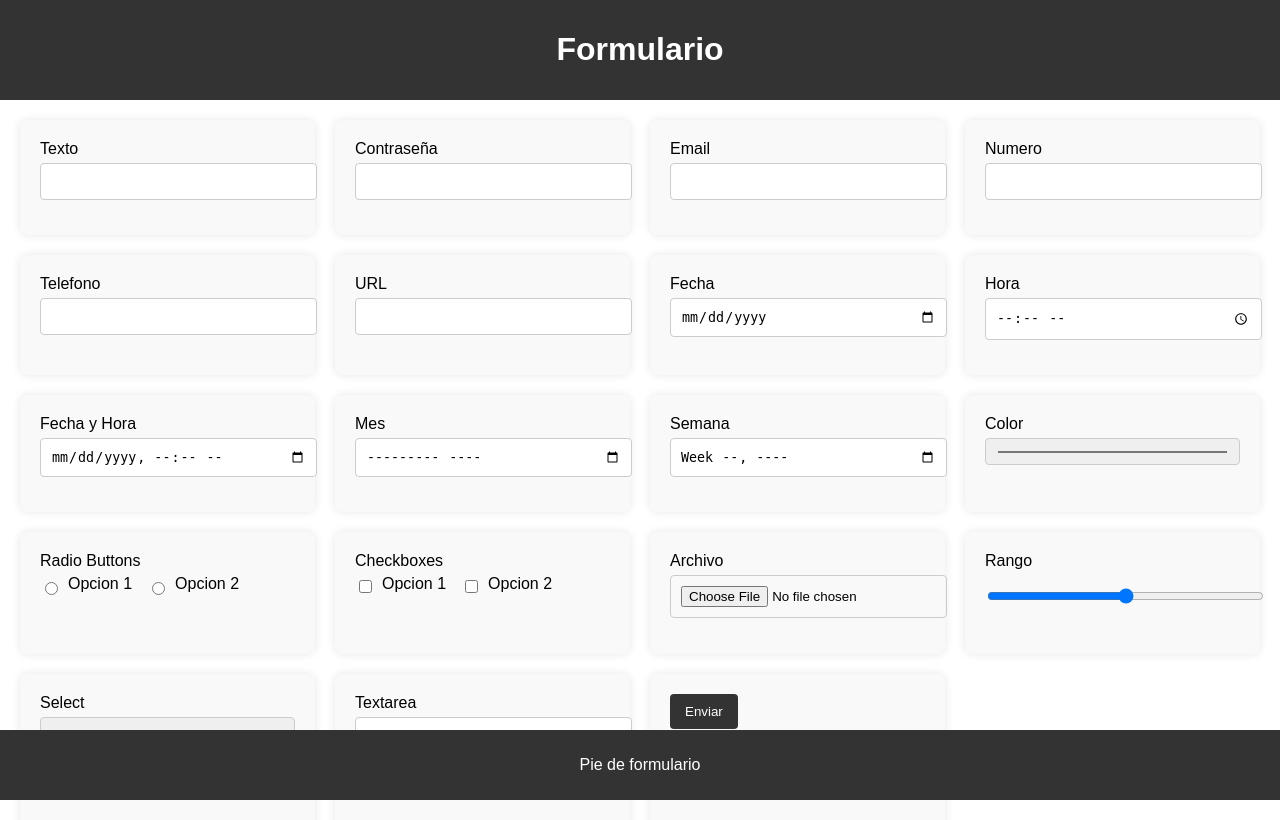
After one commit to NicolasBranca/ProgramacionEnAmbienteDeRedes, a PHP site: page /Css/css27FormsRWD/ in a window 1280 px wide. The commit adds this page. Run offline with PHP 8.4, Linux system fonts and the light colour scheme.

Commit message:
ej27 forms

```diff
--- a/Css/css22CentradoVerticalCajaFlex/estilo.css
+++ b/Css/css22CentradoVerticalCajaFlex/estilo.css
@@ -10,7 +10,7 @@ body {
   margin: 0 auto;
 
   display: flex;
-  justify-content: space-between;
+  justify-content: space-evenly;
   align-items: center;
   flex-wrap: wrap;
 }
--- /dev/null
+++ b/Css/css27FormsRWD/estilo.css
@@ -0,0 +1,87 @@
+body {
+    font-family: Arial, sans-serif;
+    margin: 0;
+    padding: 0;
+    display: flex;
+    flex-direction: column;
+    min-height: 100vh;
+    overflow: hidden;
+}
+header, footer {
+    background-color: #333;
+    color: white;
+    text-align: center;
+    padding: 10px 0;
+}
+footer{
+    position: fixed;
+    bottom: 0;
+    left: 0;
+    right: 0;
+    height: 50px;
+}
+.container {
+    flex: 1;
+    padding: 20px;
+    display: grid;
+    grid-template-columns: repeat(auto-fit, minmax(250px, 1fr));
+    gap: 20px;
+    max-height: calc(100vh - 120px);
+    overflow-y: auto;
+    overflow-x: hidden;
+}
+.form-block {
+    background-color: #f9f9f9;
+    padding: 20px;
+    margin: 0;
+    border-radius: 8px;
+    box-shadow: 0 0 10px rgba(0,0,0,0.1);
+    max-width: 100%;
+}
+.form-group {
+    margin-bottom: 15px;
+}
+.form-group label {
+    display: block;
+    margin-bottom: 5px;
+}
+.form-group input,
+.form-group select,
+.form-group textarea {
+    width: 100%;
+    padding: 10px;
+    border: 1px solid #ccc;
+    border-radius: 4px;
+}
+.form-group input[type="radio"],
+.form-group input[type="checkbox"] {
+    width: auto;
+    margin-right: 10px;
+}
+.form-group .inline-group {
+    display: flex;
+    align-items: center;
+}
+.form-group .inline-group label {
+    margin-right: 15px;
+}
+.form-group button {
+    padding: 10px 15px;
+    background-color: #333;
+    color: white;
+    border: none;
+    border-radius: 4px;
+    cursor: pointer;
+}
+.form-group button:hover {
+    background-color: #555;
+}
+
+@media (max-width: 900px) {
+    body {
+        overflow: auto;
+    }
+    .container {
+        max-height: none;
+    }
+}
--- /dev/null
+++ b/Css/css27FormsRWD/index.html
@@ -0,0 +1,150 @@
+<!DOCTYPE html>
+<html lang="en">
+<head>
+    <meta charset="UTF-8">
+    <meta name="viewport" content="width=device-width, initial-scale=1.0">
+    <title>Formulario Completo</title>
+    <link rel="stylesheet" href="estilo.css">
+</head>
+<body>
+
+<header>
+    <h1>Formulario</h1>
+</header>
+
+<div class="container">
+    <div class="form-block">
+        <div class="form-group">
+            <label for="text">Texto</label>
+            <input type="text" id="text" name="text">
+        </div>
+    </div>
+    <div class="form-block">
+        <div class="form-group">
+            <label for="password">Contraseña</label>
+            <input type="password" id="password" name="password">
+        </div>
+    </div>
+    <div class="form-block">
+        <div class="form-group">
+            <label for="email">Email</label>
+            <input type="email" id="email" name="email">
+        </div>
+    </div>
+    <div class="form-block">
+        <div class="form-group">
+            <label for="number">Numero</label>
+            <input type="number" id="number" name="number">
+        </div>
+    </div>
+    <div class="form-block">
+        <div class="form-group">
+            <label for="tel">Telefono</label>
+            <input type="tel" id="tel" name="tel">
+        </div>
+    </div>
+    <div class="form-block">
+        <div class="form-group">
+            <label for="url">URL</label>
+            <input type="url" id="url" name="url">
+        </div>
+    </div>
+    <div class="form-block">
+        <div class="form-group">
+            <label for="date">Fecha</label>
+            <input type="date" id="date" name="date">
+        </div>
+    </div>
+    <div class="form-block">
+        <div class="form-group">
+            <label for="time">Hora</label>
+            <input type="time" id="time" name="time">
+        </div>
+    </div>
+    <div class="form-block">
+        <div class="form-group">
+            <label for="datetime-local">Fecha y Hora</label>
+            <input type="datetime-local" id="datetime-local" name="datetime-local">
+        </div>
+    </div>
+    <div class="form-block">
+        <div class="form-group">
+            <label for="month">Mes</label>
+            <input type="month" id="month" name="month">
+        </div>
+    </div>
+    <div class="form-block">
+        <div class="form-group">
+            <label for="week">Semana</label>
+            <input type="week" id="week" name="week">
+        </div>
+    </div>
+    <div class="form-block">
+        <div class="form-group">
+            <label for="color">Color</label>
+            <input type="color" id="color" name="color">
+        </div>
+    </div>
+    <div class="form-block">
+        <div class="form-group">
+            <label>Radio Buttons</label>
+            <div class="inline-group">
+                <input type="radio" id="radio1" name="radio" value="1">
+                <label for="radio1">Opcion 1</label>
+                <input type="radio" id="radio2" name="radio" value="2">
+                <label for="radio2">Opcion 2</label>
+            </div>
+        </div>
+    </div>
+    <div class="form-block">
+        <div class="form-group">
+            <label>Checkboxes</label>
+            <div class="inline-group">
+                <input type="checkbox" id="checkbox1" name="checkbox" value="1">
+                <label for="checkbox1">Opcion 1</label>
+                <input type="checkbox" id="checkbox2" name="checkbox" value="2">
+                <label for="checkbox2">Opcion 2</label>
+            </div>
+        </div>
+    </div>
+    <div class="form-block">
+        <div class="form-group">
+            <label for="file">Archivo</label>
+            <input type="file" id="file" name="file">
+        </div>
+    </div>
+    <div class="form-block">
+        <div class="form-group">
+            <label for="range">Rango</label>
+            <input type="range" id="range" name="range" min="0" max="100">
+        </div>
+    </div>
+    <div class="form-block">
+        <div class="form-group">
+            <label for="select">Select</label>
+            <select id="select" name="select">
+                <option value="1">Opcion 1</option>
+                <option value="2">Opcion 2</option>
+                <option value="3">Opcion 3</option>
+            </select>
+        </div>
+    </div>
+    <div class="form-block">
+        <div class="form-group">
+            <label for="textarea">Textarea</label>
+            <textarea id="textarea" name="textarea" rows="4"></textarea>
+        </div>
+    </div>
+    <div class="form-block">
+        <div class="form-group">
+            <button type="submit">Enviar</button>
+        </div>
+    </div>
+</div>
+
+<footer>
+    <p>Pie de formulario</p>
+</footer>
+
+</body>
+</html>
```
Also changed, not shown: Css/css21DivsInternosAbsolutos/estilo.css (+10 -6 lines).
